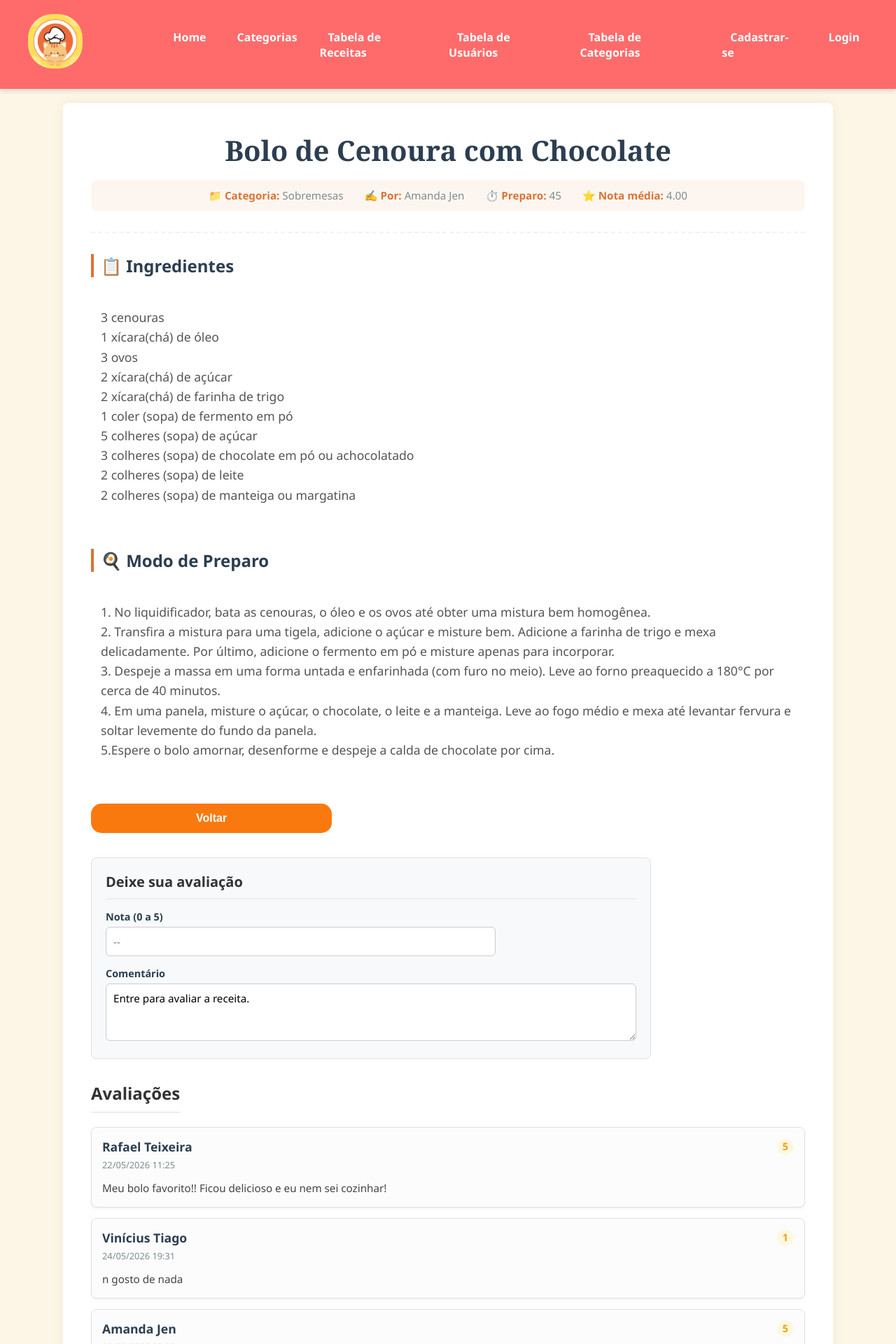
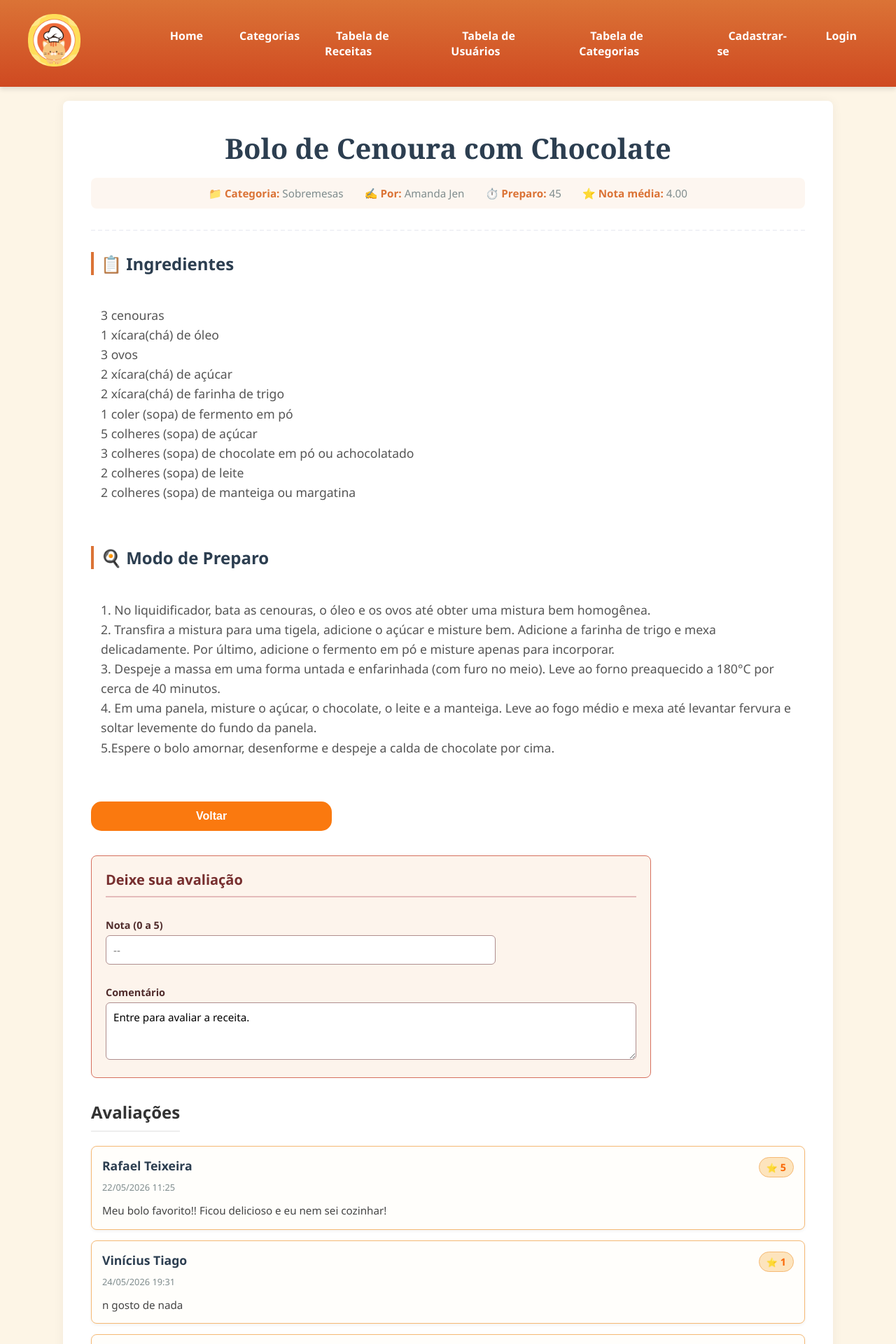
Before and after one commit to rafaeltpaulino/projeto-final-SPODWE2, a React (Create React App) app in the folder tudodebom/: page /receitas/1 in a window 1280 px wide. Shown: the top 1920 px of the page at 70% size. Built offline with nearby package versions, Linux system fonts and the light colour scheme.

Commit message:
Add files via upload

```diff
--- a/tudodebom/src/index.css
+++ b/tudodebom/src/index.css
@@ -15,9 +15,8 @@ body {
    Topo e Navegação[cite: 1]
 ========================================= */
 .topo {
-  background-color: #ff6b6b;
-  /* Vermelho/Laranja quente (remete a comida) */
-  color: white;
+  background-color: #fc833d;
+  background: linear-gradient(#db7336, #cf4921);
   padding: 20px 40px;
   display: flex;
   justify-content: space-between;
@@ -53,14 +52,16 @@ body {
 .topo ul li a {
   color: white;
   font-weight: 600;
-  padding: 8px 12px;
-  border-radius: 4px;
+  font-weight: bold;
+  padding: 10px 16px;
+  border-radius: 15px;
   transition: background-color 0.3s ease;
 }
 
 .topo ul li a:hover,
 .topo ul li a.active {
-  background-color: #ee5253;
+  background: linear-gradient(#ee8548,  #eb624a);
+  border-radius: 30px;
 }
 
 /* =========================================
@@ -163,11 +164,13 @@ body {
 }
 
 .btn-ver{
+  text-decoration: none;
+  font-weight: bold;
   margin-right: 5px;
   cursor: pointer;
   background-color: #db7336;
   color: white;
-  padding: 5px 10px;
+  padding: 10px 15px;
   border-radius: 7px;
   border: none;
   font-size: 0.9em;
@@ -179,7 +182,8 @@ body {
   cursor: pointer;
   background-color: #a1300d;
   color: white;
-  padding: 5px 10px;
+  padding: 10px 15px;
+  font-weight: bold;
   border-radius: 6px;
   border: none;
   font-size: 0.9em;
@@ -190,6 +194,12 @@ body {
 }
 .btn-fechar-ingredientes:hover{
   background-color: #7a2209;
+  font-weight: bold;
+}
+
+.btn-voltar-container {
+  display: flex;
+  margin-top: 10px;
 }
 
 .modal-overlay{
@@ -314,6 +324,7 @@ body {
   border: none;
   padding: 12px 150px;
   border-radius: 15px;
+  font-weight: bold;
   font-size: 16px;
   font-weight: bold;
   margin-top: 15px;
@@ -328,7 +339,7 @@ body {
   Formulários e Botão Adicionar
 ========================================= */
 .btn-adicionar {
-  background-color: #10ac84;
+  background-color: #34ac10;
   /* Verde agradável para "Novo item" */
   color: white;
   border: none;
@@ -343,12 +354,13 @@ body {
 }
 
 .btn-adicionar:hover {
-  background-color: #01a3a4;
+  background-color: #138f07;
 }
 
 form label {
   display: block;
-  font-weight: 600;
+  font-weight: 700;
+  margin-top: 15px;
   margin-bottom: 6px;
   color: #2d3436;
 }
@@ -373,7 +385,7 @@ form textarea:focus {
 }
 
 form button[type="submit"] {
-  background-color: #0984e3;
+  background-color: #8a4710;
   color: white;
   border: none;
   padding: 12px 20px;
@@ -385,7 +397,7 @@ form button[type="submit"] {
 }
 
 form button[type="submit"]:hover {
-  background-color: #74b9ff;
+  background-color: #c45308;
 }
 
 /* =========================================
@@ -438,6 +450,7 @@ form button[type="submit"]:hover {
   background-color: #feca57;
   /* Cor Amarela para o botão de Editar */
   color: #2d3436;
+  margin-bottom: 5px;
 }
 
 .tabela-dados button:last-child {
@@ -537,17 +550,16 @@ form button[type="submit"]:hover {
 
 /* O cartão (card) de cada avaliação individual */
 .avaliacao {
-  background-color: #fcfcfc;
-  border: 1px solid #e0e0e0;
+  background-color: #fffefb;
+  border: 1px solid #f5b974;
   border-radius: 8px;
   padding: 15px;
   margin-bottom: 15px;
   box-shadow: 0 2px 4px rgba(0, 0, 0, 0.05);
 
-  /* Usando Grid para alinhar os itens sem precisar alterar o seu HTML */
   display: grid;
   grid-template-columns: 1fr auto; /* Coluna 1 cresce, Coluna 2 ajusta ao conteúdo */
-  row-gap: 5px; /* Espaço entre as linhas */
+  row-gap: 5px;
 }
 
 /* Estilização dos itens internos */
@@ -559,11 +571,18 @@ form button[type="submit"]:hover {
 
 .nota {
   font-weight: bold;
-  color: #f39c12; /* Uma cor amarelo/laranja para remeter a estrelas */
-  background-color: #fff8e1;
-  padding: 2px 8px;
-  border-radius: 12px;
+  color: #fa6806;
+  background-color: #fde4bd;
+  border: 1px solid #f5b974;
+  padding: 4px 10px;
+  border-radius: 15px;
   font-size: 0.9rem;
+}
+
+.nota::before {
+  padding-right: 4px;
+  font-size: 0.8rem;
+  content: "⭐";
 }
 
 .data {
@@ -592,18 +611,18 @@ form button[type="submit"]:hover {
   max-width: 800px;
   margin: 2rem 0;
   padding: 20px;
-  background-color: #f8f9fa; /* Um cinza/azulado bem sutil para se diferenciar da lista */
-  border: 1px solid #e0e0e0;
+  background-color: #fdf4ec;
+  border: 1px solid #d6705e;
   border-radius: 8px;
   font-family: 'Segoe UI', Tahoma, Geneva, Verdana, sans-serif;
 }
 
 .formulario-avaliacao h3 {
   font-size: 1.25rem;
-  color: #333;
+  color: #772f2f;
   margin-top: 0;
   margin-bottom: 15px;
-  border-bottom: 2px solid #eee;
+  border-bottom: 2px solid #e4bbbb;
   padding-bottom: 10px;
 }
 
@@ -628,7 +647,7 @@ form button[type="submit"]:hover {
 .grupo-form label {
   font-size: 0.9rem;
   font-weight: 600;
-  color: #2c3e50;
+  color: #502c2c;
   margin-bottom: 5px;
 }
 
@@ -636,11 +655,11 @@ form button[type="submit"]:hover {
 .grupo-form input,
 .grupo-form textarea {
   padding: 10px;
-  border: 1px solid #ccc;
+  border: 1px solid #af8e8e;
   border-radius: 6px;
   font-size: 0.95rem;
   font-family: inherit; /* Garante que o textarea use a mesma fonte do site */
-  background-color: #fff;
+  background-color: #ffffff;
   transition: border-color 0.2s, box-shadow 0.2s;
 }
 
```
